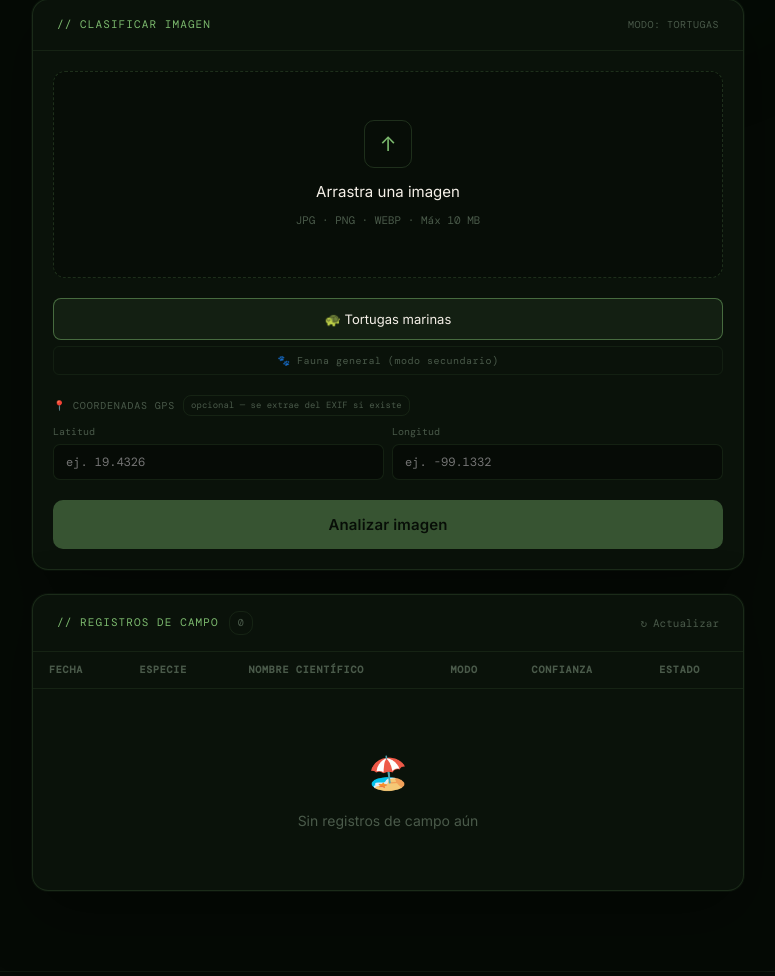
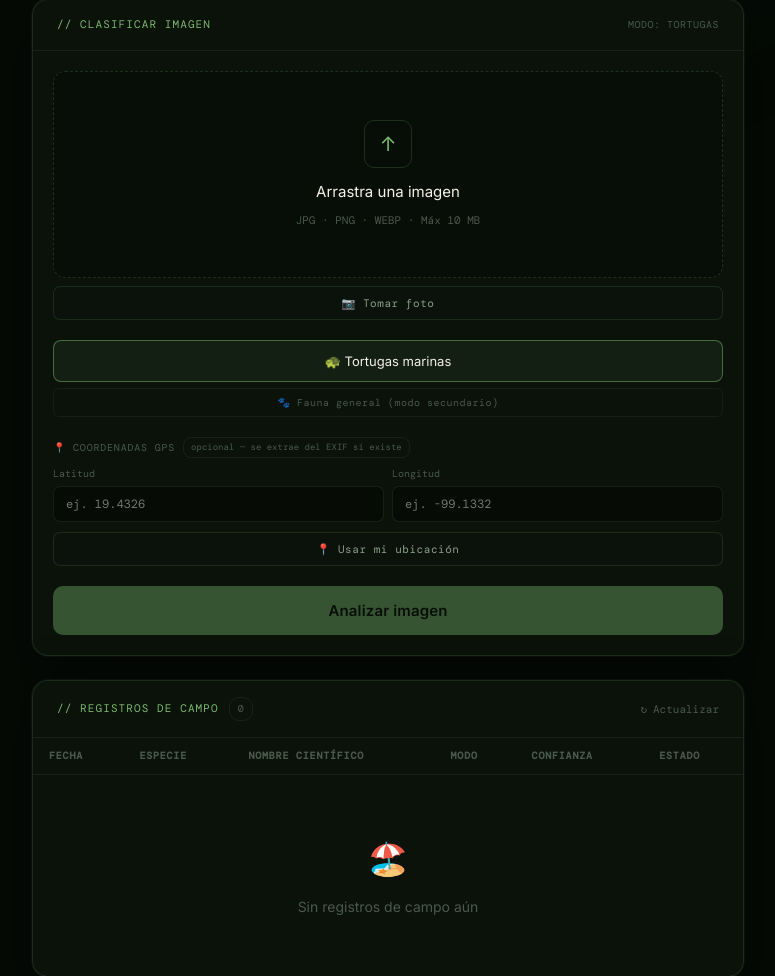
Before and after one commit to toshi-taz/track-classifier, a Flask app: page / in a window 1280 px wide. Shown: the part 735-1711 px from the top of the page, without its empty margins (252-1027 px from the left). Run offline with Flask 3, Linux system fonts and the light colour scheme; data that the repository does not hold is empty; some web fonts are replaced.

Commit message:
feat: add GPS button and camera capture for field use

```diff
--- a/templates/index.html
+++ b/templates/index.html
@@ -439,6 +439,30 @@
       cursor: not-allowed;
       transform: none;
     }
+
+    /* Camera & GPS utility buttons */
+    #camera-btn, #gps-btn {
+      display: block;
+      width: 100%;
+      padding: 9px 12px;
+      border-radius: 7px;
+      cursor: pointer;
+      font-family: 'DM Mono', monospace;
+      font-size: 11px;
+      text-align: center;
+      border: 1px solid rgba(124,186,110,0.15);
+      background: rgba(12,20,12,0.5);
+      color: var(--text-sec);
+      letter-spacing: 0.05em;
+      transition: border-color 0.2s, color 0.2s;
+    }
+    #camera-btn { margin-top: 8px; }
+    #gps-btn    { margin-top: 10px; }
+    #camera-btn:hover, #gps-btn:hover:not(:disabled) {
+      border-color: rgba(124,186,110,0.35);
+      color: var(--text);
+    }
+    #gps-btn:disabled { opacity: 0.6; cursor: default; }
 
     /* Loading */
     #loading-wrap {
@@ -1004,6 +1028,8 @@
         <p class="drop-text-main">Arrastra una imagen</p>
         <p class="drop-text-sub">JPG · PNG · WEBP · Máx 10 MB</p>
       </div>
+      <input type="file" id="camera-input" accept="image/*" capture="environment" style="display:none;" />
+      <button id="camera-btn">📷 Tomar foto</button>
     </div>
 
     <!-- Preview -->
@@ -1038,6 +1064,7 @@
             onfocus="this.style.borderColor='rgba(124,186,110,0.4)'" onblur="this.style.borderColor='rgba(124,186,110,0.12)'" />
         </div>
       </div>
+      <button id="gps-btn">📍 Usar mi ubicación</button>
       <!-- GPS status (shown after analysis) -->
       <div id="gps-status" style="display:none;margin-top:8px;padding:7px 12px;border-radius:6px;font-family:'DM Mono',monospace;font-size:11px;"></div>
     </div>
@@ -1213,6 +1240,8 @@
   /* ── DOM refs ───────────────────────────────────────────── */
   const dropZone     = document.getElementById('drop-zone');
   const fileInput    = document.getElementById('file-input');
+  const cameraInput  = document.getElementById('camera-input');
+  const cameraBtn    = document.getElementById('camera-btn');
   const previewWrap  = document.getElementById('preview-wrap');
   const previewImg   = document.getElementById('preview-img');
   const clearBtn     = document.getElementById('clear-btn');
@@ -1228,6 +1257,7 @@
   const gpsLat       = document.getElementById('gps-lat');
   const gpsLon       = document.getElementById('gps-lon');
   const gpsStatus    = document.getElementById('gps-status');
+  const gpsBtn       = document.getElementById('gps-btn');
   const infoBox      = document.getElementById('info-box');
 
   /* ── File handling ──────────────────────────────────────── */
@@ -1249,6 +1279,7 @@
     previewWrap.style.display = 'none';
     dropZone.parentElement.style.display = 'block';
     fileInput.value = '';
+    cameraInput.value = '';
     analyzeBtn.disabled = true;
     gpsStatus.style.display = 'none';
   }
@@ -1263,6 +1294,34 @@
   dropZone.addEventListener('drop', ev => handleFile(ev.dataTransfer.files[0]));
   fileInput.addEventListener('change', () => handleFile(fileInput.files[0]));
   clearBtn.addEventListener('click', clearImage);
+
+  /* ── Camera capture ─────────────────────────────────────── */
+  cameraBtn.addEventListener('click', () => cameraInput.click());
+  cameraInput.addEventListener('change', () => handleFile(cameraInput.files[0]));
+
+  /* ── GPS auto-fill ──────────────────────────────────────── */
+  gpsBtn.addEventListener('click', () => {
+    if (!navigator.geolocation) {
+      gpsBtn.textContent = 'GPS no disponible en este dispositivo';
+      return;
+    }
+    gpsBtn.textContent = 'Obteniendo ubicación...';
+    gpsBtn.disabled = true;
+    navigator.geolocation.getCurrentPosition(
+      pos => {
+        gpsLat.value = pos.coords.latitude.toFixed(6);
+        gpsLon.value = pos.coords.longitude.toFixed(6);
+        gpsBtn.textContent = '📍 Usar mi ubicación';
+        gpsBtn.disabled = false;
+      },
+      () => {
+        gpsBtn.textContent = 'No se pudo obtener ubicación';
+        gpsBtn.disabled = false;
+        setTimeout(() => { gpsBtn.textContent = '📍 Usar mi ubicación'; }, 3000);
+      },
+      { timeout: 10000, maximumAge: 60000 }
+    );
+  });
 
   /* ── Mode ───────────────────────────────────────────────── */
   function setMode(mode, btn) {
```
